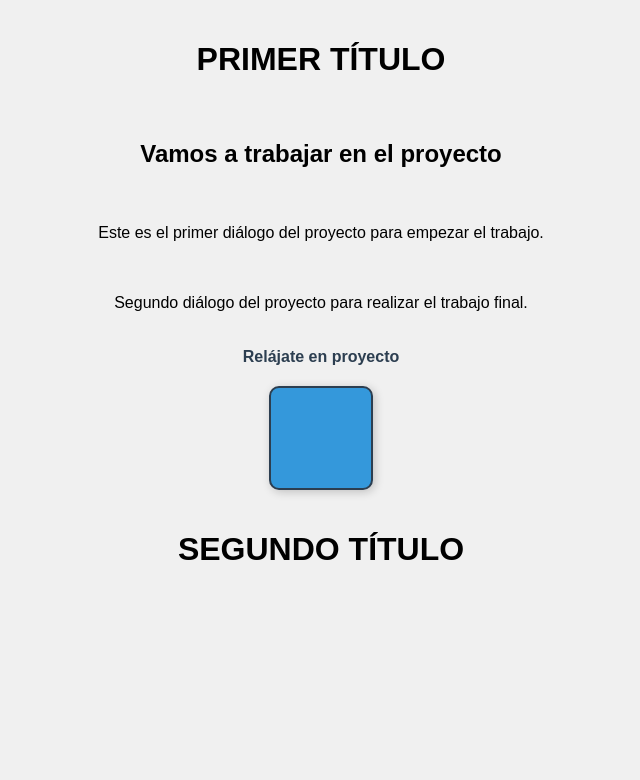
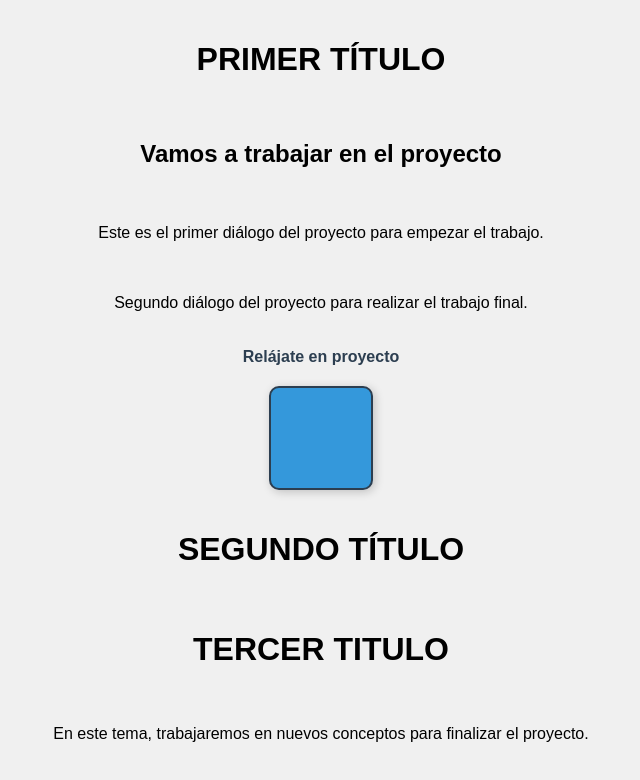
Before and after one commit to CHECO-MP95/CARPETA-A, a plain HTML site: page index.html in a window 1280 px wide. Shown: the whole page, without its empty margins (319-959 px from the left). Drawn offline with Linux system fonts and the light colour scheme.

Commit message:
uñtima actualizacion

```diff
--- a/index.html
+++ b/index.html
@@ -46,5 +46,9 @@
     >
     <div class="cuadro"></div>
     <h1>SEGUNDO TÍTULO</h1>
+    <h1>TERCER TITULO</h1>
+    <p>
+      En este tema, trabajaremos en nuevos conceptos para finalizar el proyecto.
+    </p>
   </body>
 </html>
```
